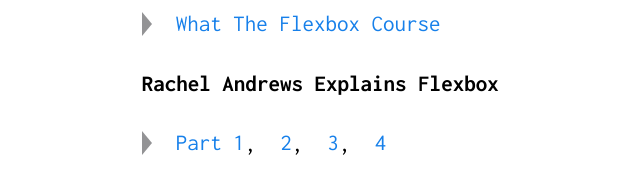
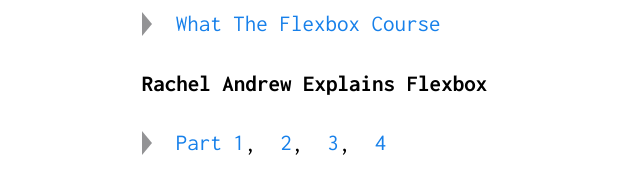
Before and after one commit to telagraphic/flexulator, a plain HTML site: page index.html in a window 1280 px wide. Shown: the part 3563-3756 px from the top of the page, 274-914 px from the left. Drawn offline with Linux system fonts and the light colour scheme.

Commit message:
Fix Rachel's last name :D

```diff
--- a/index.html
+++ b/index.html
@@ -393,7 +393,7 @@
           <a href="https://www.flexbox.io">What The Flexbox Course</a>
         </li>
         <li>
-          <b>Rachel Andrews Explains Flexbox</b>
+          <b>Rachel Andrew Explains Flexbox</b>
         </li>
         <li>
           <span class="triangle"></span>
```
